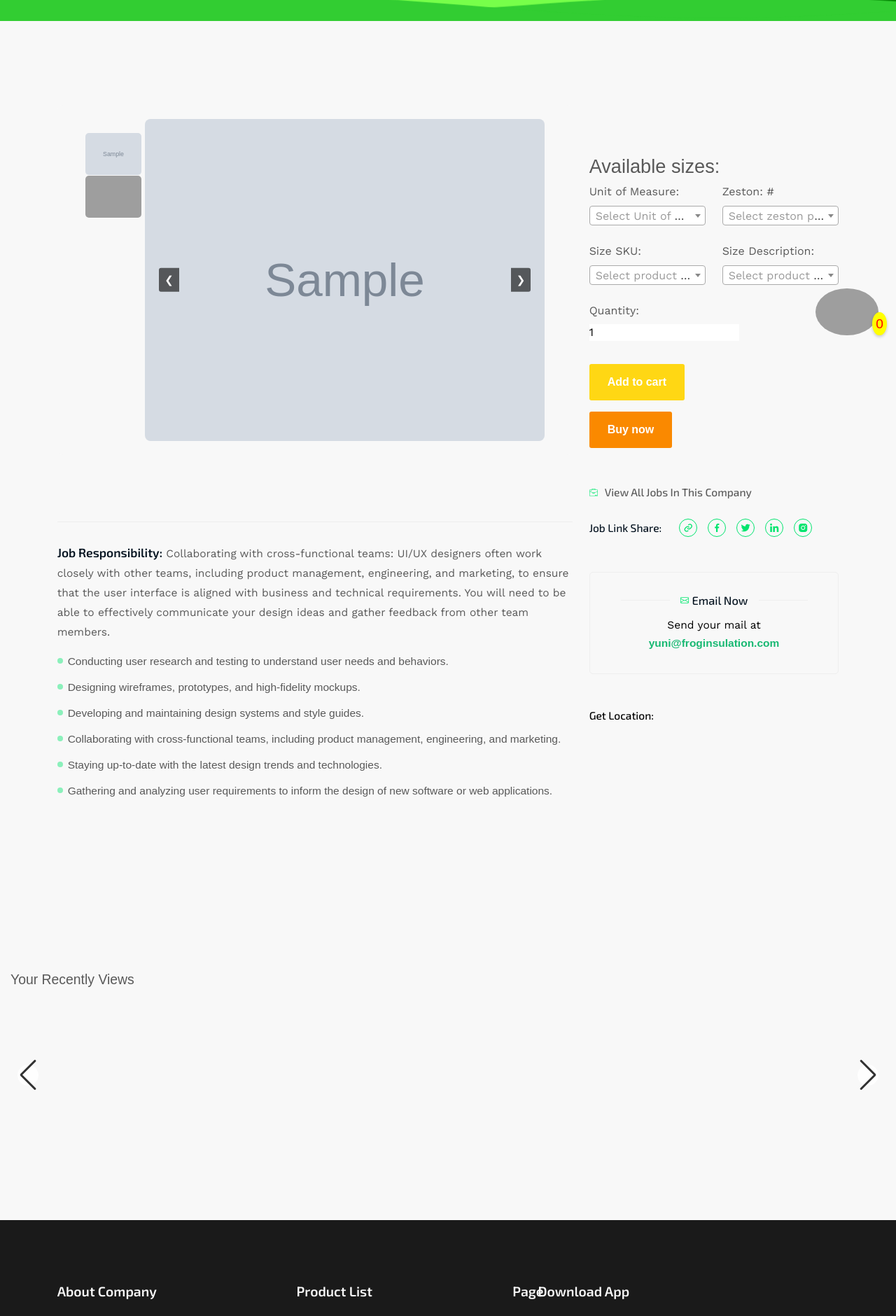
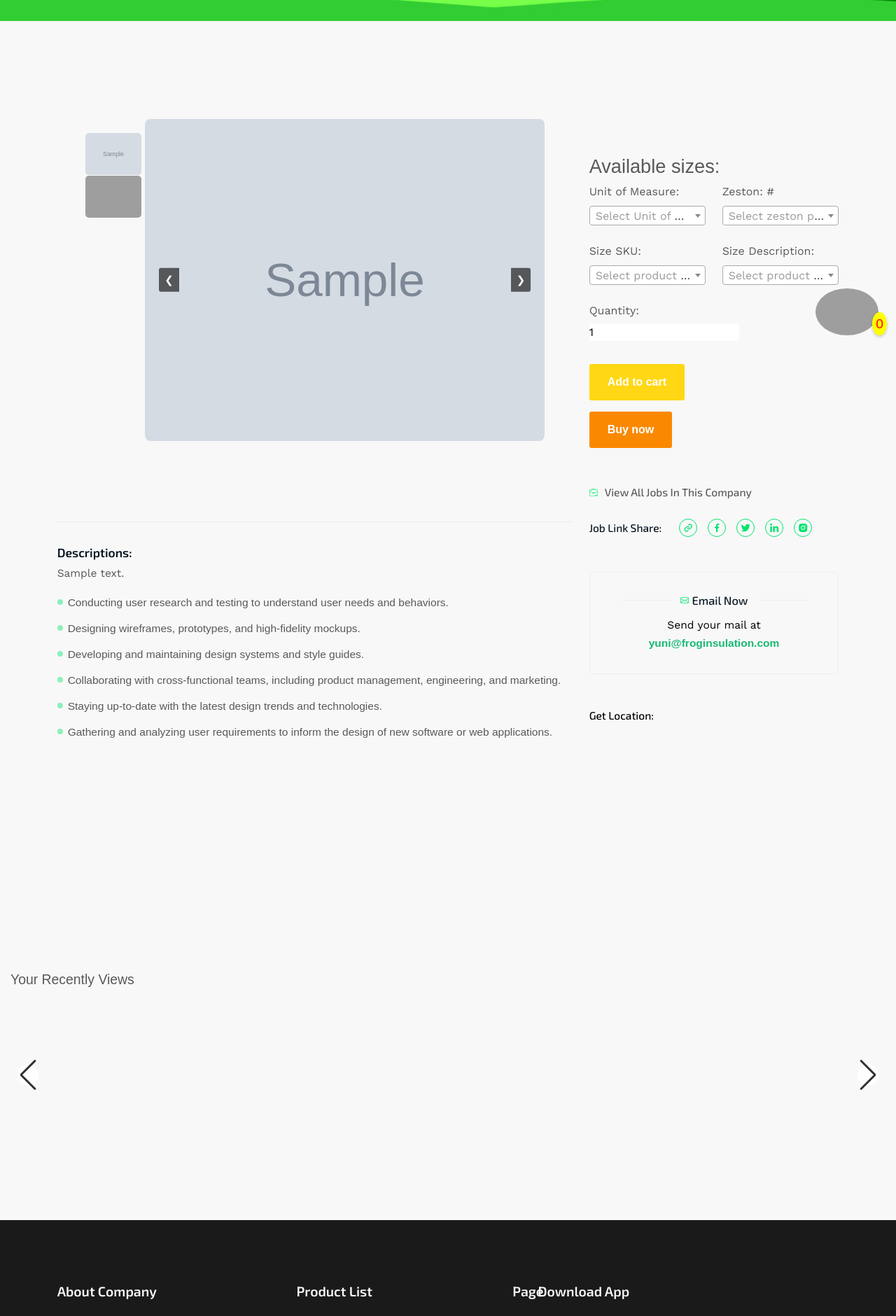
Before and after one commit to MarselErlan/FrogInsulationManufacturersInc_1, a Django app: a page that uses templates/ForMainWepSite/product_detail.html in a window 1280 px wide. Shown: the part 306-2186 px from the top of the page at 70% size. Run offline with Django 5.2, Linux system fonts and the light colour scheme; tables that the repository leaves empty hold one stand-in row (values such as "Sample post"); grey boxes marked "Sample" are stand-in pictures; some libraries are stand-ins or nearby versions; some web fonts are replaced; grey boxes are pictures that could not be loaded.

Commit message:
change product detail

```diff
--- a/templates/ForMainWepSite/product_detail.html
+++ b/templates/ForMainWepSite/product_detail.html
@@ -572,11 +572,7 @@
 
 
 
-                                <p><span>Job Responsibility:</span> Collaborating with cross-functional teams: UI/UX
-                                    designers often work closely with other teams, including product management,
-                                    engineering, and marketing, to ensure that the user interface is aligned with
-                                    business and technical requirements. You will need to be able to effectively
-                                    communicate your design ideas and gather feedback from other team members.</p>
+                                <p><span>Descriptions:</span> <br>{{ product.description }}</p>
                                 <ul>
                                     <li>Conducting user research and testing to understand user needs and behaviors.
                                     </li>
```
